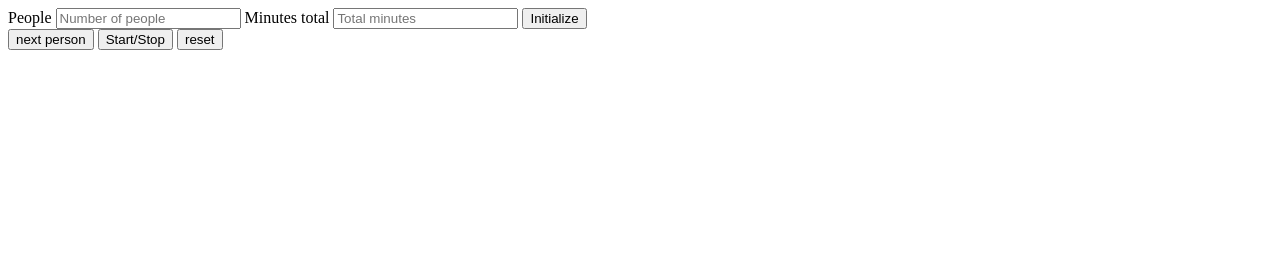
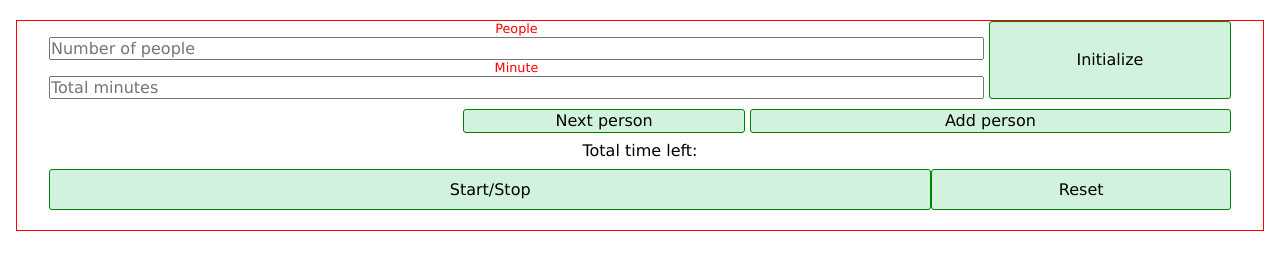
Before and after one commit to StasGalinski/Vitja-Miniapp, a plain HTML site: page index.html in a window 1280 px wide. Drawn offline with Linux system fonts and the light colour scheme.

Commit message:
Adds CSS

```diff
--- /dev/null
+++ b/app.css
@@ -0,0 +1,96 @@
+* {
+  margin: 0;
+  padding: 0;
+  font-family: Verdana, Geneva, Tahoma, sans-serif;
+  font-size: 1rem;
+  font-weight: 400;
+  line-height: 1rem;
+}
+
+#container {
+  display: flex;
+  flex-direction: column;
+  border: 1px solid red;
+  margin: 0 16px;
+  margin-top: 20px;
+  padding: 0 0 20px 0;
+  gap: 15px;
+}
+#flex-container {
+  display: flex;
+  flex-direction: column;
+  padding: 0 2rem;
+  gap: 10px;
+}
+#form {
+  display: flex;
+  justify-content: space-between;
+  gap: 5px;
+}
+#inputs {
+  display: flex;
+  flex-direction: column;
+  flex: 4;
+}
+#form label {
+  text-align: center;
+  color: red;
+  font-size: 0.8rem;
+}
+#form .button {
+  text-align: center;
+  flex: 1;
+  display: flex;
+  align-items: center;
+  justify-content: center;
+}
+#persons-group {
+  width: 100%;
+  display: flex;
+  flex-wrap: nowrap;
+  align-items: center;
+  justify-content: space-evenly;
+  gap: 5px;
+}
+#people-counter {
+    text-align: center;
+  flex: 3;
+}
+#next-person-button {
+  flex: 2;
+}
+#timer-group {
+  display: flex;
+  flex-direction: column;
+  align-items: center;
+}
+#personal-timer {
+  font-size: 3rem;
+  line-height: 3rem;
+}
+#timer-control-group {
+  display: flex;
+}
+#control-button{
+    flex:3;
+}
+#reset-button{
+    flex:1;
+}
+.button {
+  border: 1px solid green;
+  width: 40%;
+  border-radius: 3px;
+  background-color: rgb(209, 243, 222);
+  padding: 0.2rem;
+  display: flex;
+  align-items: center;
+  justify-content: center;
+}
+.button:hover {
+  background-color: rgb(209, 243, 200);
+  cursor: pointer;
+}
+.control-button{
+    height: 2rem;
+}
--- a/app.js
+++ b/app.js
@@ -6,6 +6,7 @@ class App {
   timerEl;
   peronalTimerEl;
 
+  addPersonButton;
   nextPersonButton;
   controlButton;
   resetButton;
@@ -24,6 +25,7 @@ class App {
     this.timerEl = document.getElementById("timer");
     this.peronalTimerEl = document.getElementById("personal-timer");
 
+    this.addPersonButton = document.getElementById("add-person-button");
     this.nextPersonButton = document.getElementById("next-person-button");
     this.initializeButton = document.getElementById("initialize-button");
     this.controlButton = document.getElementById("control-button");
@@ -34,6 +36,7 @@ class App {
     this.controlButton.addEventListener("click", this.controlHandler);
     this.nextPersonButton.addEventListener("click", this.reducePersons);
     this.initializeButton.addEventListener("click", this.initialisation);
+    this.addPersonButton.addEventListener('click',this.addPersons)
     this.resetButton.addEventListener("click", this.reset);
   };
   initialisation = () => {
@@ -49,26 +52,31 @@ class App {
     this.calculateTimePerPerson();
     this.displayValues();
   };
-  controlHandler = () =>{
+  addPersons=()=>{
+    this.numOfPeopleLeft++;
+    this.calculateTimePerPerson();
+    this.displayValues();
+  }
+  controlHandler = () => {
     if (this.timer) {
       this.stopCount();
     } else {
       this.startCount();
     }
-  }
+  };
   startCount = () => {
-      this.timer = setInterval(() => {
-        this.timeLeft--;
-        this.personalTime--;
-        this.displayValues();
-      }, 1000);
+    this.timer = setInterval(() => {
+      this.timeLeft--;
+      this.personalTime--;
+      this.displayValues();
+    }, 1000);
   };
-  stopCount = ()=>{
-    console.log(this.timer)
+  stopCount = () => {
+    console.log(this.timer);
     clearInterval(this.timer);
     this.timer = 0;
-    console.log(this.timer)
-  }
+    console.log(this.timer);
+  };
   calculateTimePerPerson() {
     this.personalTime = Math.floor(this.timeLeft / this.numOfPeopleLeft);
   }
@@ -79,26 +87,28 @@ class App {
   };
   formatTime(time) {
     if (time <= 0) {
-      time = Math.abs(time)
+      time = Math.abs(time);
       const minutes = Math.floor(time / 60);
       const seconds = time - minutes * 60;
       return `Overtime - ${Math.abs(minutes)}: ${Math.abs(seconds)}`;
-    }else {
+    } else {
       const minutes = Math.floor(time / 60);
       const seconds = time - minutes * 60;
-      return `${minutes} min : ${seconds}`;
+      return `${minutes} min : ${seconds} sec`;
     }
   }
-  reset=()=> {
+  reset = () => {
     this.peopleCounterEl.innerHTML = "";
     this.timerEl.innerHTML = "";
     this.peronalTimerEl.innerHTML = "";
+    this.peopleNumInput.value = "";
+    this.totalTimeInput.value = "";
     this.numOfPeopleLeft = 0;
     this.timeLeft = 0;
     this.personalTime = 0;
-    if(this.timer){
+    if (this.timer) {
       this.stopCount();
     }
-  }
+  };
 }
 const app = new App();
--- a/index.html
+++ b/index.html
@@ -4,26 +4,37 @@
     <meta charset="UTF-8" />
     <meta http-equiv="X-UA-Compatible" content="IE=edge" />
     <meta name="viewport" content="width=device-width, initial-scale=1.0" />
+    <link rel="stylesheet" type="text/css" href="app.css" />
     <title>Document</title>
-</head>
-<body>
-    <div>
-        <label>
-            People
+  </head>
+  <body>
+    <div id="container">
+      <div id="flex-container">
+        <div id="form">
+          <div id="inputs">
+            <label for="people-num"> People </label>
             <input id="people-num" type="number" placeholder="Number of people" />
-        </label>
-        <label>
-            Minutes total
+            <label for="total-time"> Minute </label>
             <input id="total-time" type="number" placeholder="Total minutes" />
-        </label>
-        <button id="initialize-button">Initialize</button>
+          </div>
+          <div class="button" id="initialize-button">Initialize</div>
+        </div>
+        <div id="persons-group">
+          <div id="people-counter"></div>
+          <div class="button" id="next-person-button">Next person</div>
+          <div class="button" id="add-person-button">Add person</div>
+        </div>
+        <div id="timer-group">
+          <div id="personal-timer"></div>
+          <p>Total time left: <span id="timer"></span></p>
+        </div>
+        <!-- <div id="timer"></div> -->
+        <div id="timer-control-group">
+          <div class="button control-button" id="control-button">Start/Stop</div>
+          <div class="button control-button" id="reset-button">Reset</div>
+        </div>
+      </div>
     </div>
-    <div id="people-counter"></div>
-    <div id="timer"></div>
-    <div id="personal-timer"></div>
-    <button id="next-person-button">next person</button>
-    <button id="control-button">Start/Stop</button>
-    <button id="reset-button">reset</button>
     <script src="app.js" defer></script>
   </body>
 </html>
```
